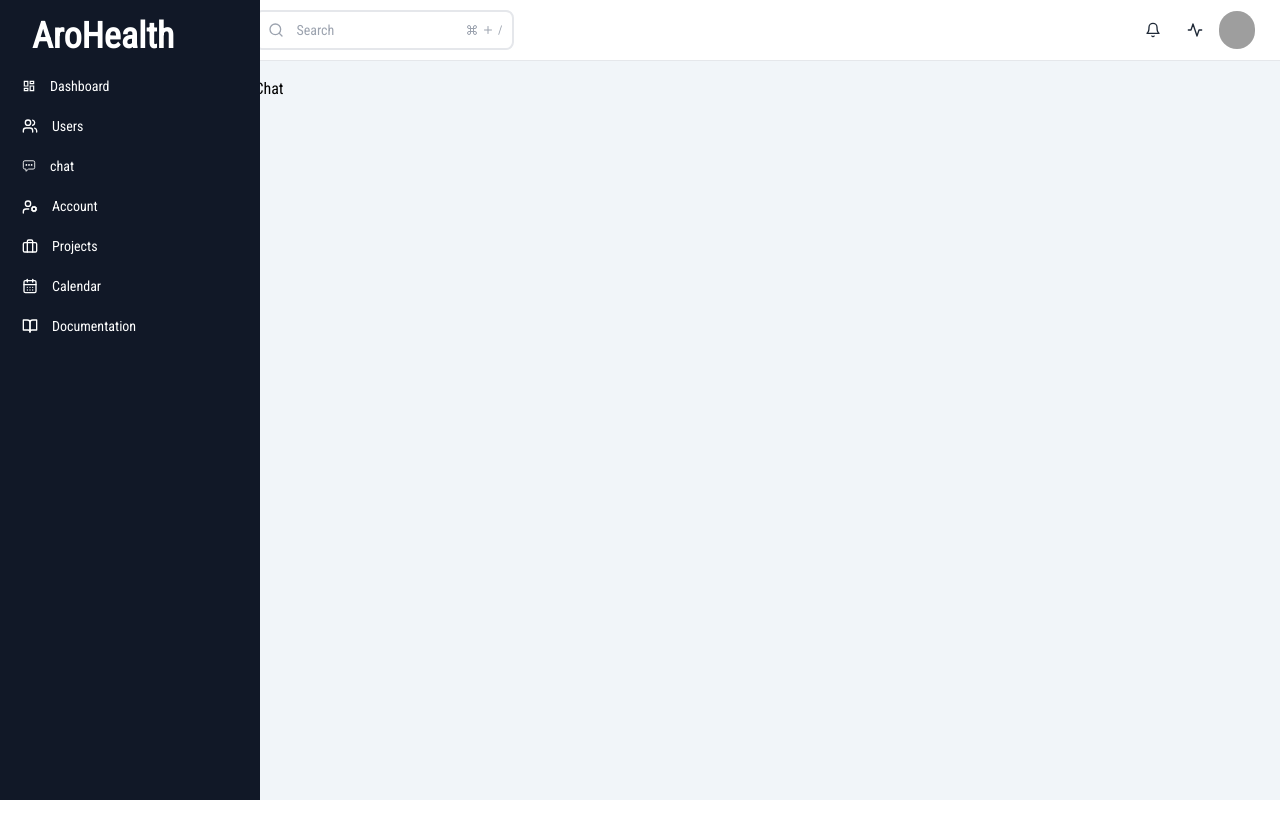
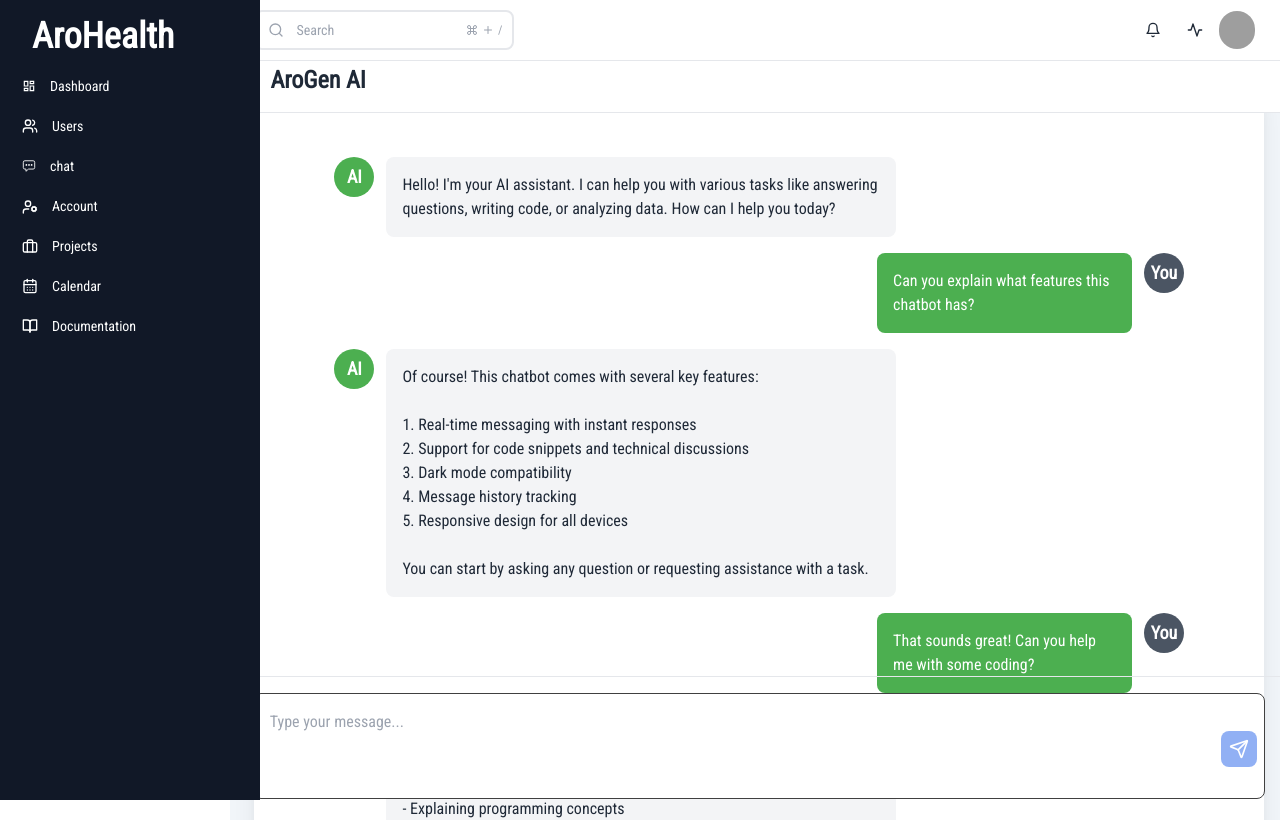
Before and after one commit to aces-erc/aces_techfest_hackathon_v7_itahari_namuna_college_team_a, a React (Vite) app in the folder frontend/: page /admin/dashboard/chat in a window 1280 px wide. Shown: the top 820 px of the page. Built offline with nearby package versions, Linux system fonts and the light colour scheme; no server answers; grey boxes are pictures that could not be loaded; a web font is replaced by a local one.

Commit message:
chatbot ui complete

```diff
--- a/frontend/src/Components/admin/AdminSidebar.jsx
+++ b/frontend/src/Components/admin/AdminSidebar.jsx
@@ -28,7 +28,7 @@ const AdminSidebar = () => {
     <>
       {/* <!-- ========== MAIN CONTENT ========== --> */}
       {/* <!-- Breadcrumb --> */}
-      <div class="sticky top-0 inset-x-0 z-20 bg-white border-y px-4 sm:px-6 lg:px-8 lg:hidden dark:bg-neutral-800 dark:border-neutral-700">
+      <div class="sticky top-0 inset-x-0 z-20 bg-white border-y px-0 sm:px-6 lg:px-8 lg:hidden dark:bg-neutral-800 dark:border-neutral-700">
         <div class="flex items-center py-2">
           {/* <!-- Navigation Toggle --> */}
           <button type="button" class="size-8 flex justify-center items-center gap-x-2 border border-gray-200 text-gray-800 hover:text-gray-500 rounded-lg focus:outline-none focus:text-gray-500 disabled:opacity-50 disabled:pointer-events-none dark:border-neutral-700 dark:text-neutral-200 dark:hover:text-neutral-500 dark:focus:text-neutral-500" aria-haspopup="dialog" aria-expanded="false" aria-controls="hs-application-sidebar" aria-label="Toggle navigation" data-hs-overlay="#hs-application-sidebar">
--- a/frontend/src/Components/admin/Chat.jsx
+++ b/frontend/src/Components/admin/Chat.jsx
@@ -1,8 +1,11 @@
 import React from 'react'
+import ChatBotModel from '../global/ChatBotModel'
 
 const Chat = () => {
     return (
-        <div>Chat</div>
+        <div className='w-full'>
+            <ChatBotModel isOpen={true} closeModal={() => { }} />
+        </div>
     )
 }
 
--- a/frontend/src/Components/global/ChatBotModel.jsx
+++ b/frontend/src/Components/global/ChatBotModel.jsx
@@ -67,37 +67,29 @@ const ChatBotModel = ({ isOpen, closeModal }) => {
   if (!isOpen) return null;
 
   return (
-    <div className="fixed inset-0 bg-black flex items-center justify-center ">
-      <div className="relative w-full bg-white shadow-xl flex flex-col h-full dark:bg-neutral-900">
+    <div className=" inset-0 flex mb-4 items-center justify-center ">
+      <div className="relative w-full bg-white shadow-xl flex flex-col h-full ">
         {/* Header */}
-        <div className="p-4 border-b dark:border-neutral-700">
+        <div className="p-4 border-b fixed top-12 bg-white w-full">
           <div className="flex items-center justify-between">
-            <h1 className="text-2xl font-bold text-gray-800 dark:text-white">AroGen</h1>
-            <button
-              onClick={closeModal}
-              className="p-2 rounded-lg hover:bg-gray-100 dark:hover:bg-neutral-800"
-            >
-              <svg className="w-6 h-6" fill="none" stroke="currentColor" viewBox="0 0 24 24">
-                <path strokeLinecap="round" strokeLinejoin="round" strokeWidth="2" d="M6 18L18 6M6 6l12 12" />
-              </svg>
-            </button>
+            <h1 className="text-2xl font-bold text-gray-800 ">AroGen AI</h1>
           </div>
         </div>
 
         {/* Messages */}
-        <div className="flex-1 overflow-y-auto p-4 px-20 space-y-4">
+        <div className="flex-1 overflow-y-auto p-4 px-20 space-y-4 mb-[8rem] mt-[4rem]" >
           {/* Chat Messages */}
           {messages.map((message, index) => (
             <div key={index} className={`flex gap-3 ${message.type === 'prompt' ? 'justify-end' : ''}`}>
               {message.type === 'response' && (
-                <div className="flex-shrink-0 w-10 h-10 rounded-full bg-blue-600 flex items-center justify-center">
+                <div className="flex-shrink-0 w-10 h-10 rounded-full bg-primary flex items-center justify-center">
                   <span className="text-white text-lg font-semibold">AI</span>
                 </div>
               )}
               <div className="flex-1 max-w-[60%]">
                 <div className={`rounded-lg p-4 ${message.type === 'prompt'
-                    ? 'bg-blue-600 text-white ml-[50%]'
-                    : 'bg-gray-100 dark:bg-neutral-800'
+                  ? 'bg-primary text-white ml-[50%]'
+                  : 'bg-gray-100 dark:bg-neutral-800'
                   }`}>
                   <p className={`whitespace-pre-wrap ${message.type === 'response' ? 'text-gray-800 dark:text-white' : ''}`}>
                     {message.text}
@@ -120,7 +112,7 @@ const ChatBotModel = ({ isOpen, closeModal }) => {
               </div>
               <div className="flex-1">
                 <div className="bg-gray-100 rounded-lg p-4 dark:bg-neutral-800">
-                  <Loader2 className="w-6 h-6 animate-spin text-blue-600" />
+                  <Loader2 className="w-6 h-6 animate-spin text-primary" />
                 </div>
               </div>
             </div>
@@ -128,13 +120,12 @@ const ChatBotModel = ({ isOpen, closeModal }) => {
         </div>
 
         {/* Input Area */}
-        <div className="border-t p-4 dark:border-neutral-700">
+        <div className="border-t p-4 dark:border-neutral-700 fixed bottom-[-1.35rem] left-0 w-[81.6%] ml-[18.5%]">
           <div className="relative">
             <textarea
               value={prompt}
               onChange={(e) => setPrompt(e.target.value)}
-              onKeyPress={handleKeyPress}
-              className="w-full p-4 pr-12 rounded-lg resize-none border border-gray-200 focus:border-blue-500 focus:ring-1 focus:ring-blue-500 dark:bg-neutral-800 dark:border-neutral-700 dark:text-white"
+              className="w-full p-4 pr-12 rounded-lg resize-none border focus:border-blue-500 focus:ring-1 focus:ring-blue-500 dark:bg-neutral-800 border-neutral-700 text-white"
               placeholder="Type your message..."
               rows="3"
             />
```
Also changed, not shown: frontend/src/Components/admin/AdminMain.jsx (+0 -7 lines).
